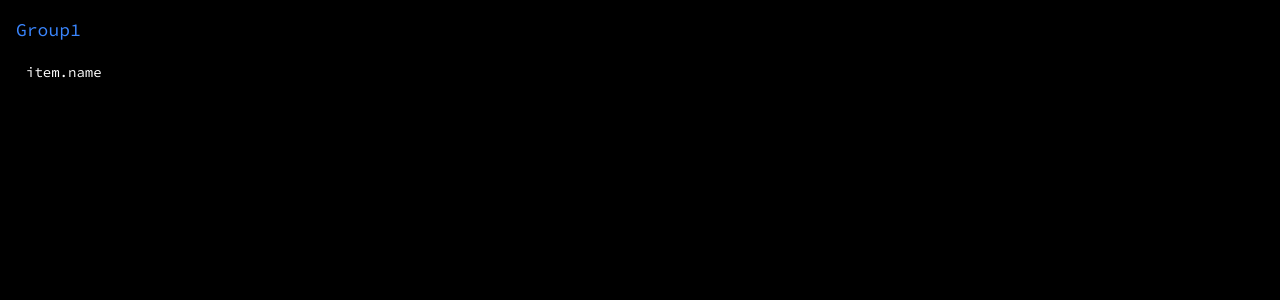
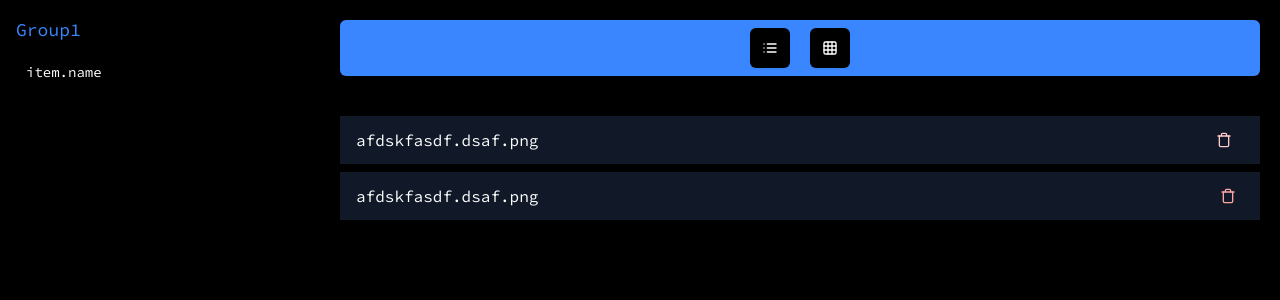
Before and after one commit to BRAVO68WEB/shx, a Next.js app in the folder packages/dashboard/: page /dashboard in a window 1280 px wide. Shown: the top 300 px of the page. Built offline with nearby package versions, Linux system fonts and the light colour scheme.

Commit message:
started with list layout

```diff
--- a/packages/dashboard/app/(dashboard)/dashboard/layout.tsx
+++ b/packages/dashboard/app/(dashboard)/dashboard/layout.tsx
@@ -8,7 +8,7 @@ interface DashboardLayoutProps {
 
 const Layout = ({ children }: DashboardLayoutProps) => {
 	return (
-		<div className="flex min-h-screen">
+		<div className="flex h-screen">
 			<div className="sidebar w-full max-w-xs h-screen bg-black flex flex-col overflow-x-hidden overflow-y-auto">
 				{sidebarGroups.map((sidebarGrp, index) => {
 					return (
@@ -29,7 +29,7 @@ const Layout = ({ children }: DashboardLayoutProps) => {
 					);
 				})}
 			</div>
-			<main>{children}</main>
+			<main className='w-full h-full overflow-y-auto'>{children}</main>
 		</div>
 	);
 };
--- a/packages/dashboard/app/(dashboard)/dashboard/page.tsx
+++ b/packages/dashboard/app/(dashboard)/dashboard/page.tsx
@@ -1,9 +1,10 @@
+import UploadsList from "@/components/Lists/UploadsList";
 import React from "react";
 
 const Dashboard = () => {
     return (
         <>
-
+         <UploadsList />
         </>
     )
 }
--- /dev/null
+++ b/packages/dashboard/components/Lists/UploadsList/GridList.tsx
@@ -0,0 +1,12 @@
+import React from 'react'
+
+export default function GridList() {
+  return (
+		<div className="w-full grid grid-cols-3 gap-2 p-4">
+			<div className="grid-item rounded-md w-full aspect-square flex items-center justify-center bg-gray-900"></div>
+			<div className="grid-item rounded-md w-full aspect-square flex items-center justify-center bg-gray-900"></div>
+			<div className="grid-item rounded-md w-full aspect-square flex items-center justify-center bg-gray-900"></div>
+			<div className="grid-item rounded-md w-full aspect-square flex items-center justify-center bg-gray-900"></div>
+		</div>
+	);
+}
--- /dev/null
+++ b/packages/dashboard/components/Lists/UploadsList/LinearList.tsx
@@ -0,0 +1,26 @@
+import Button from '@/components/ui/Button'
+import { Delete, Trash } from 'lucide-react'
+import React from 'react'
+
+export default function LinearList() {
+  return (
+		<div className="flex flex-col w-full gap-2 p-5">
+			<div className="listItem w-full p-1 px-4 bg-gray-900 flex items-center justify-between">
+				<p className="name">afdskfasdf.dsaf.png</p>
+				<div className="icons">
+					<Button variant="transparent" size={'icon'}>
+						<Trash className="h-4 w-4 text-red-200" />
+					</Button>
+				</div>
+			</div>
+			<div className="listItem w-full p-2 px-4 bg-gray-900 flex items-center justify-between">
+				<p className="name">afdskfasdf.dsaf.png</p>
+				<div className="icons">
+					<Button variant="transparent" size={'icon'} className='rounded-full p-2  hover:bg-red-50 hover:text-red-600 text-red-300'>
+						<Trash className="h-4 w-4 " />
+					</Button>
+				</div>
+			</div>
+		</div>
+	);
+}
--- /dev/null
+++ b/packages/dashboard/components/Lists/UploadsList/index.tsx
@@ -0,0 +1,51 @@
+'use client';
+
+import React, { useState } from 'react';
+import { List as ListIcon, GridIcon, LucideIcon } from 'lucide-react';
+import Button from '@/components/ui/Button';
+import LinearList from './LinearList';
+import GridList from './GridList';
+
+type ListOption = 0 | 1;
+
+type ListOptions = {
+	name: string;
+	Icon: LucideIcon;
+	List: React.FC;
+}[];
+
+const listOptions: ListOptions = [
+	{ name: 'list', Icon: ListIcon, List: LinearList },
+	{ name: 'grid', Icon: GridIcon, List: GridList },
+];
+
+const UploadsList = () => {
+	const [listOption, setListOption] = useState<ListOption>(0);
+	const ListComponent = listOptions[listOption].List
+	function changeListOption(option: ListOption){
+		return () => setListOption(option)
+	}
+	return (
+		<>
+			<div className="toolbar flex p-2 bg-primary items-center justify-center gap-5 m-5 rounded-md">
+				{listOptions.map(({ name, Icon }, index) => {
+					return (
+						<Button
+							key={index}
+							size={'icon'}
+							onClick={changeListOption(index as ListOption)}
+							variant={'transparent'}
+							className="bg-black"
+							aria-label={name}
+						>
+							<Icon className="h-4 w-4" />
+						</Button>
+					);
+				})}
+			</div>
+			<ListComponent />
+		</>
+	);
+};
+
+export default UploadsList;
--- a/packages/dashboard/components/SidebarItems.tsx
+++ b/packages/dashboard/components/SidebarItems.tsx
@@ -1,7 +1,8 @@
 import React from "react"
 
 const SidebarItems = () => {
-	return <></>;
+	return <>
+	</>;
 };
 
 export default SidebarItems
--- a/packages/dashboard/components/ui/Button.tsx
+++ b/packages/dashboard/components/ui/Button.tsx
@@ -8,9 +8,11 @@ const buttonVariance = cva(
 		variants: {
 			variant: {
 				default: 'bg-primary',
+				transparent:'bg-transparent'
 			},
 			size: {
 				default: 'px-3 py-1.5 text-sm',
+				icon:'w-auto p-3 m-0'
 			},
 		},
 		defaultVariants: {
```
